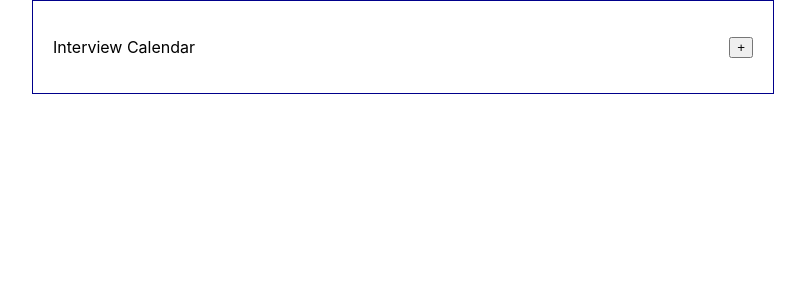
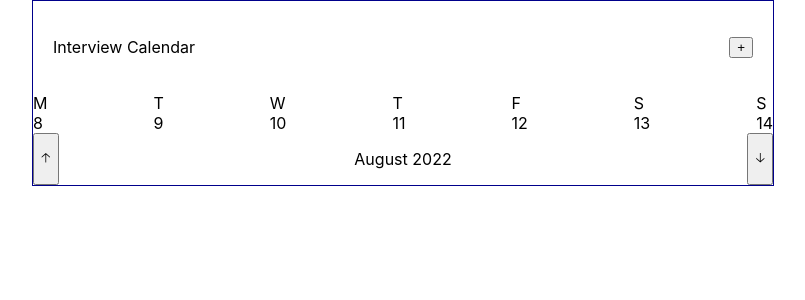
Before and after one commit to Naumch/react-calendar-interview, a React (Create React App) app: page / in a window 1280 px wide. Shown: the top 300 px of the page, without its empty margins (237-1042 px from the left). Built offline with nearby package versions, Linux system fonts and the light colour scheme.

Commit message:
create DisplayDays component

```diff
--- a/package.json
+++ b/package.json
@@ -6,6 +6,7 @@
     "@testing-library/jest-dom": "^5.16.5",
     "@testing-library/react": "^13.3.0",
     "@testing-library/user-event": "^13.5.0",
+    "moment": "^2.29.4",
     "react": "^18.2.0",
     "react-dom": "^18.2.0",
     "react-scripts": "5.0.1",
--- a/src/components/App.js
+++ b/src/components/App.js
@@ -1,6 +1,10 @@
 import React from 'react';
 import Header from './Header';
+import DisplayDays from './DisplayDays';
 import styled from 'styled-components';
+import moment from 'moment';
+
+moment.updateLocale('en', {week: {dow: 1}});
 
 const Wrapper = styled.div`
   max-width: 740px;
@@ -12,6 +16,7 @@ function App() {
   return (
     <Wrapper>
       <Header />
+      <DisplayDays />
     </Wrapper>
   );
 }
--- /dev/null
+++ b/src/components/DisplayDays.js
@@ -0,0 +1,43 @@
+import React, { useState } from 'react';
+import moment from 'moment';
+import styled from 'styled-components';
+
+const Flex = styled.div`
+  display: flex;
+  justify-content: space-between;
+`;
+
+function DisplayDays() {
+  const [startingPoint, setStartingPoint] = useState(moment());
+
+  const firstDateOfWeek =  startingPoint.clone().startOf('week');
+  const day = firstDateOfWeek.clone().subtract(1, 'day');
+  const days = [...Array(7)].map(() => day.add(1, 'day').clone());
+
+  const prevHandler = () => setStartingPoint(prev => prev.clone().subtract(1, 'week'));
+  const nextHandler = () => setStartingPoint(next => next.clone().add(1, 'week'));
+
+  const result = days.map(day => {
+    return (
+      <div key={day.unix()}>
+        <div>{day.format('dd')[0]}</div>
+        <div>{day.format('D')}</div>
+      </div>
+    )
+  })
+
+  return (
+    <>
+      <Flex>
+        {result}
+      </Flex>
+      <Flex>
+        <button onClick={prevHandler}>&#129121;</button>
+        <p>{startingPoint.format('MMMM YYYY')}</p>
+        <button onClick={nextHandler}>&#129123;</button>
+      </Flex>
+    </>
+  )
+}
+
+export default DisplayDays;
```
Also changed, not shown: 1 other file (tests, documents, lock files or other folders).
